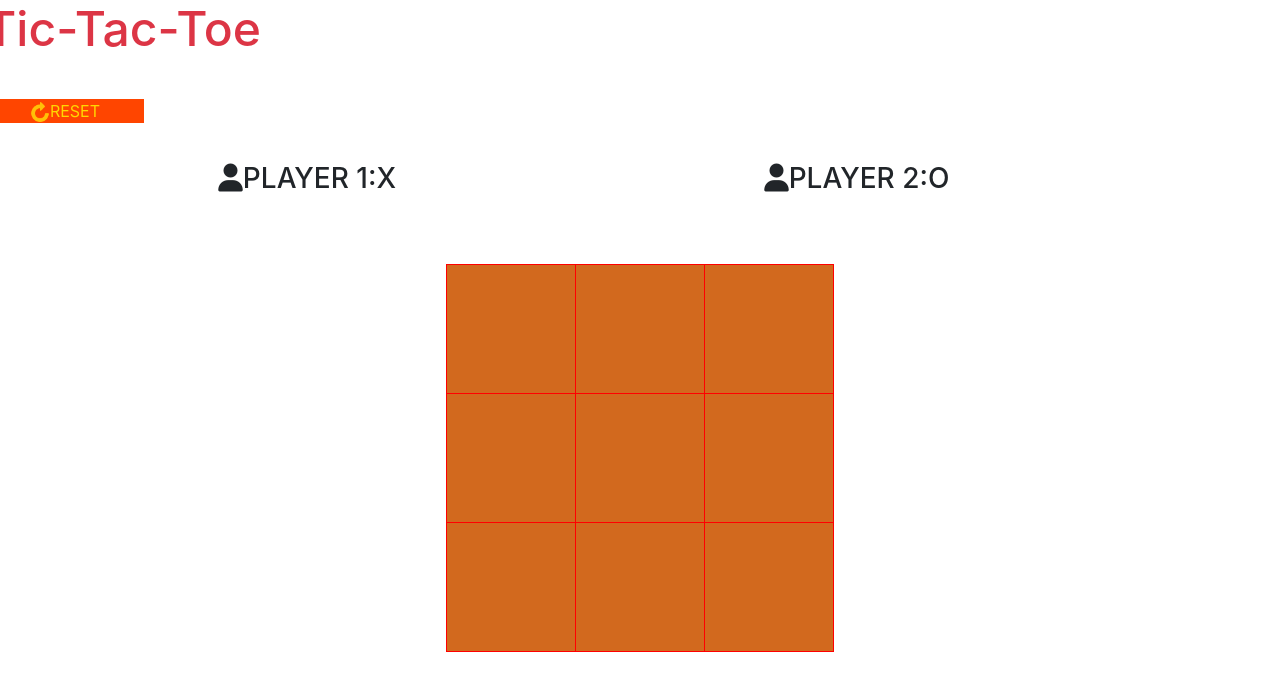
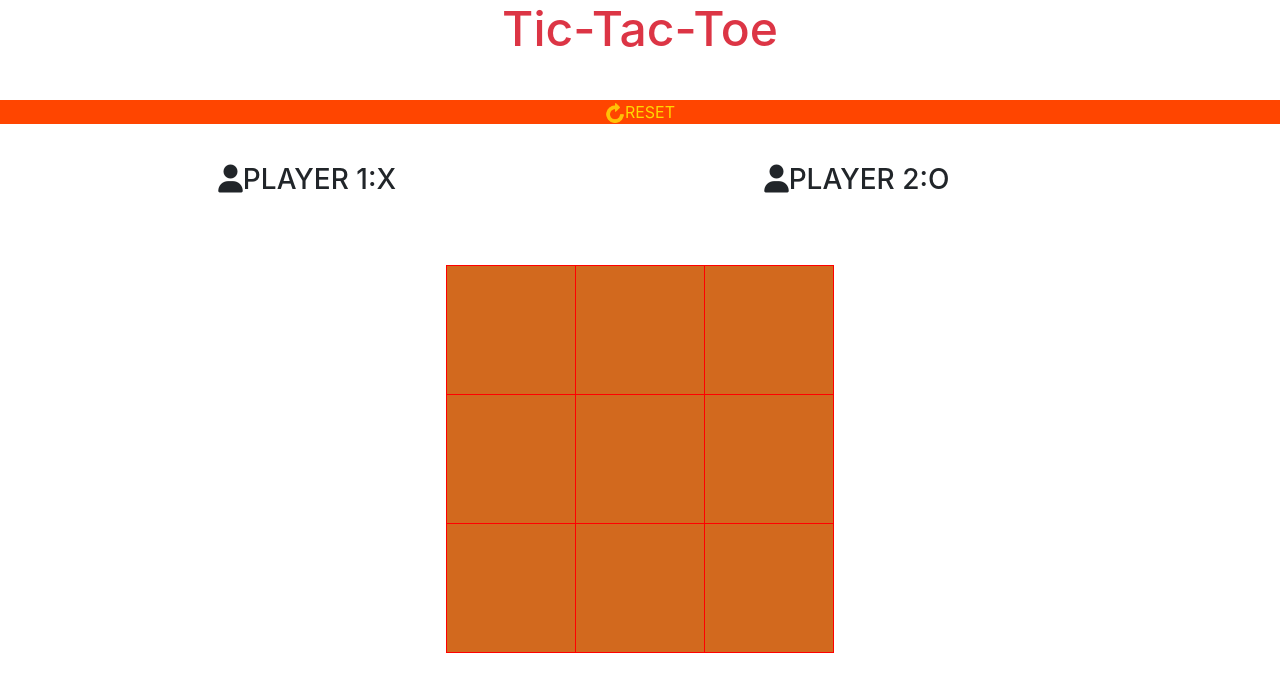
Before and after one commit to Sujitsinh30/tic_tac_toy, a plain HTML site: page index.html in a window 1280 px wide. Drawn offline with Linux system fonts and the light colour scheme.

Commit message:
Update index.html
Save

```diff
--- a/index.html
+++ b/index.html
@@ -12,11 +12,11 @@
 <body>
     <header>
         <nav class="row" style="height: 7vw;">
-            <h2 class="text-danger" style="text-align: center;">Tic-Tac-Toe</h2>
+            <h2 class="col-12 text-danger" style="text-align: center;">Tic-Tac-Toe</h2>
         </nav>
-        <h1 class="row text-center" id="win_msg" style="color: blueviolet;"></h1>
+        <nav class="row"><h1 class="col-12 text-center" id="win_msg" style="color: blueviolet;"></h1></nav>
         <nav class="row" style="height: 5vw;">
-            <button type="reset" id="reset" onclick="window.location.reload()">
+            <button class=col-12 type="reset" id="reset" onclick="window.location.reload()">
                 <img src="./reload.png" alt="restart-img" style="max-width: 20px;">RESET
             </button>
         </nav>
```
